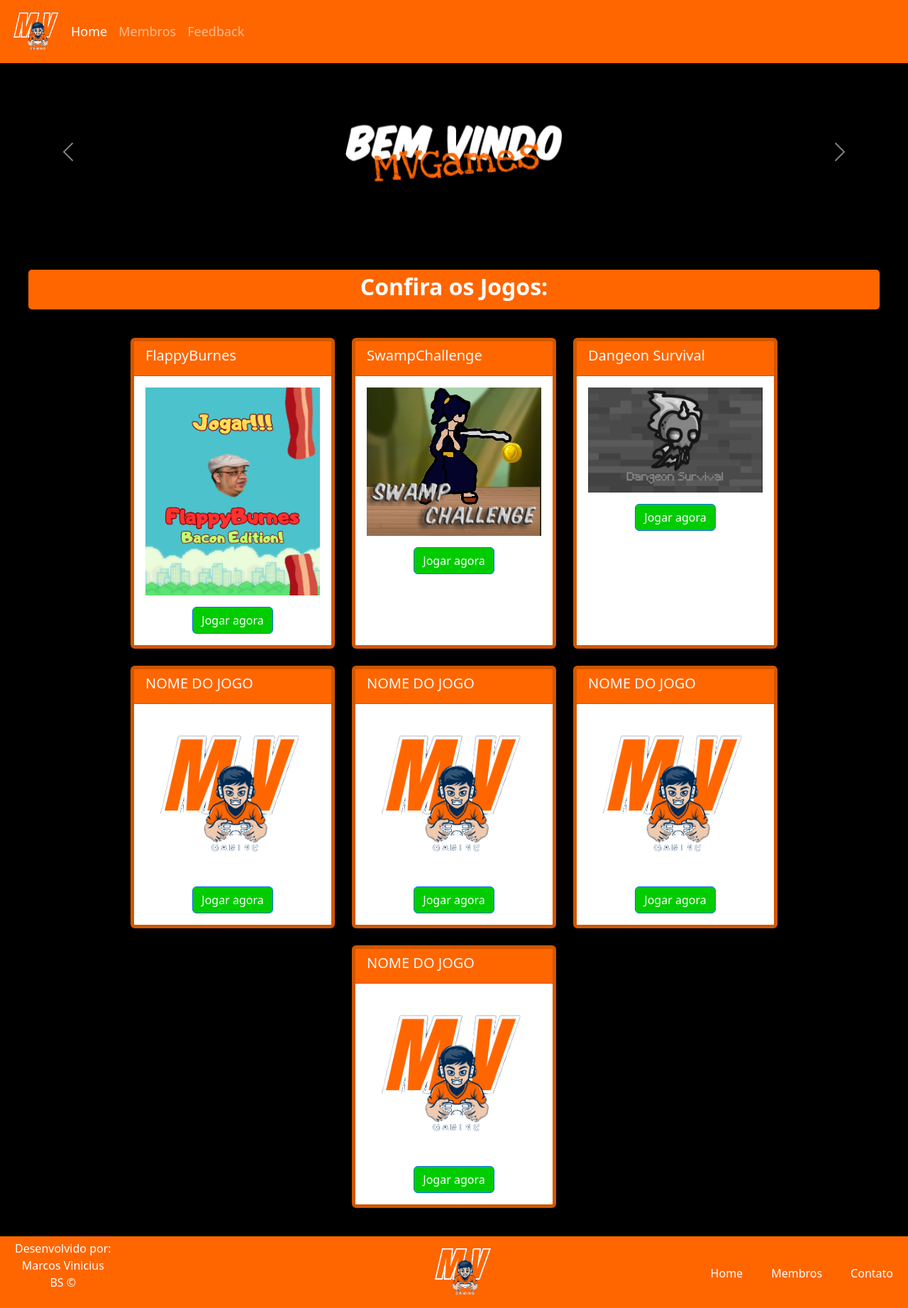
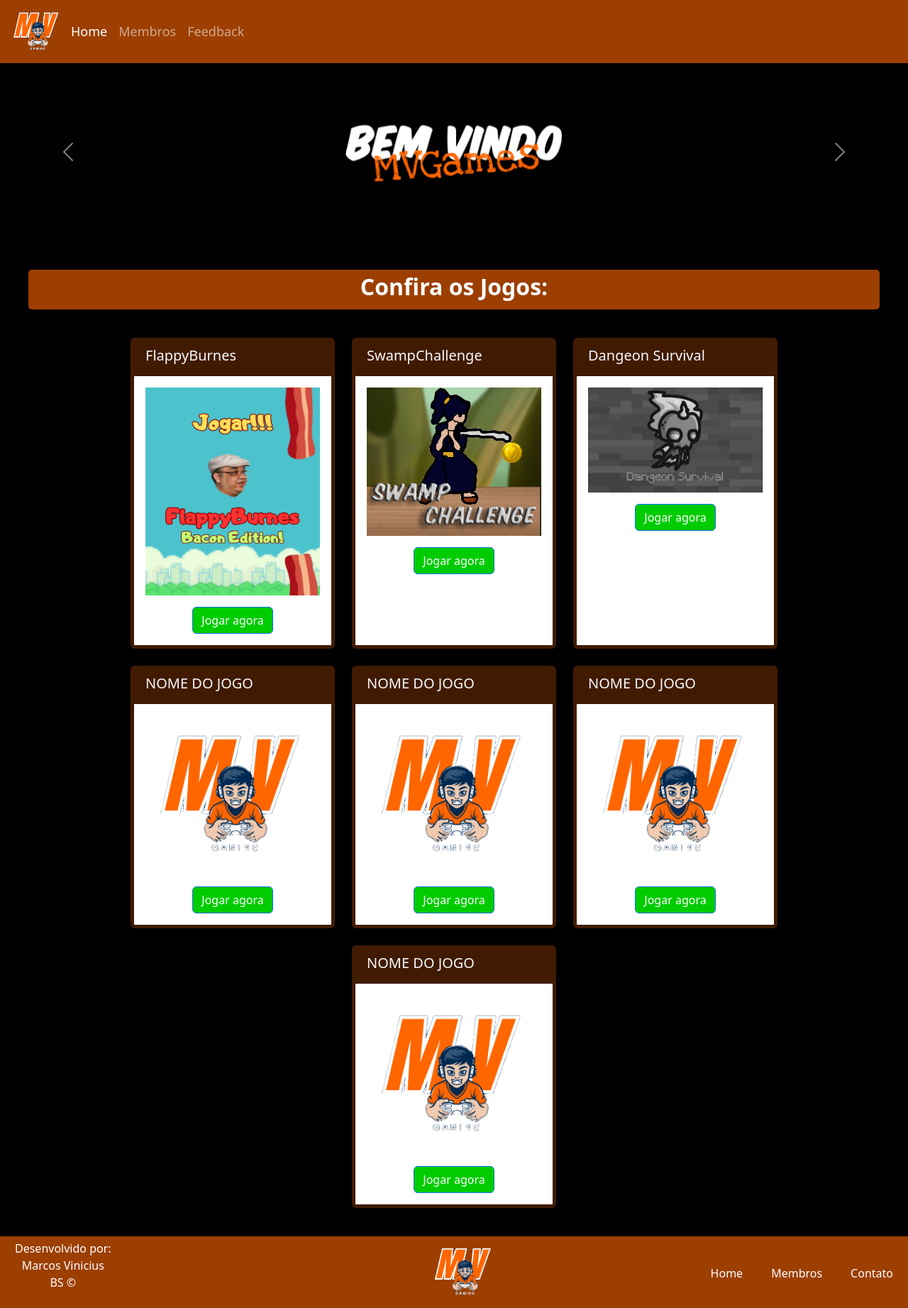
Before and after one commit to Marcosvini0001/TechAcademy2, a PHP site: page / in a window 1280 px wide. Shown: the whole page at 71% size. Run offline with PHP 8.4, Linux system fonts and the light colour scheme; some libraries are stand-ins or nearby versions.

Commit message:
mudanças de cores no site, colocando mais variantes

```diff
--- a/css/style.css
+++ b/css/style.css
@@ -59,7 +59,7 @@ body {
 }
 
 main .jogos {
-  background-color: #FF6600;
+  background-color: #9c3f00;
   color: white;
   padding: 5px;
   border-radius: 5px;
@@ -83,7 +83,7 @@ main .jogos {
 footer {
   /* ARRUMAR O FOOTER */
   display: flex;
-  background-color: #FF6600;
+  background-color: #9c3f00;
   color: white;
   margin-top: 40px;
   padding: 5px;
--- a/css/style.scss
+++ b/css/style.scss
@@ -1,6 +1,7 @@
 $primary: #FF6600;
 $secondary: #000000;
-$tertiary: #e65e03;
+$tertiary: #833400;
+$quaternary: #9c3f00;
 $font: Arial, Verdana, Tahoma; /* temporária */
 $font2: Raleway;
 $size: 18px;
@@ -64,7 +65,7 @@ body{
 
 main{
     .jogos{
-        background-color: $primary;
+        background-color: $quaternary;
         color: white;
         padding: 5px;
         border-radius: 5px;
@@ -90,7 +91,7 @@ main{
 footer {
     /* ARRUMAR O FOOTER */
     display: flex;
-    background-color: #FF6600;
+    background-color: $quaternary;
     color: white;
     margin-top: 40px;
     padding: 5px;
--- a/feedback.html
+++ b/feedback.html
@@ -11,7 +11,7 @@
 </head>
 <body class="body">
     <header class="header" >
-        <nav class="navbar navbar-expand-lg" style="background-color: #FF6600;" data-bs-theme="dark">
+        <nav class="navbar navbar-expand-lg" style="background-color: #9c3f00;" data-bs-theme="dark">
             <div class="container-fluid">
               <img src="img/mvz.png" alt="MVGames" title="MVGames" style="width: 80px;" alt="MV">
               <button class="navbar-toggler" type="button" data-bs-toggle="collapse" data-bs-target="#navbarNav" aria-controls="navbarNav" aria-expanded="false" aria-label="Toggle navigation">
--- a/index.html
+++ b/index.html
@@ -14,7 +14,7 @@
 </head>
 <body class="body">
     <header class="header" >
-        <nav class="navbar navbar-expand-lg" style="background-color: #FF6600;" data-bs-theme="dark">
+        <nav class="navbar navbar-expand-lg" style="background-color: #9c3f00;" data-bs-theme="dark">
             <div class="container-fluid">
               <img src="img/mvz.png" alt="MVGames" title="MVGames" style="width: 80px;" alt="MV">
               <button class="navbar-toggler" type="button" data-bs-toggle="collapse" data-bs-target="#navbarNav" aria-controls="navbarNav" aria-expanded="false" aria-label="Toggle navigation">
@@ -70,8 +70,8 @@
 
         <section class="container d-flex flex-wrap justify-content-center gap-4 mt-4">
 
-            <div class="card" style="width: 18rem; border: 5px solid rgb(209, 87, 0);">
-                <div class="card-header rounded-0 text-light" style="background-color: #FF6600;">
+            <div class="card" style="width: 18rem; border: 5px solid #411b01;">
+                <div class="card-header rounded-0 text-light" style="background-color: #411b01;">
                     <h5 class="card-title">FlappyBurnes</h5>
                 </div>
                 <div class="card-body d-flex flex-column align-items-center">
@@ -81,8 +81,8 @@
                 </div>
               </div>
 
-              <div class="card" style="width: 18rem; border: 5px solid rgb(209, 87, 0);">
-                <div class="card-header rounded-0 text-light" style="background-color: #FF6600;">
+              <div class="card" style="width: 18rem; border: 5px solid #411b01;">
+                <div class="card-header rounded-0 text-light" style="background-color: #411b01;">
                     <h5 class="card-title">SwampChallenge</h5>
                 </div>
                 <div class="card-body d-flex flex-column align-items-center">
@@ -92,8 +92,8 @@
                 </div>
               </div>
 
-              <div class="card" style="width: 18rem; border: 5px solid rgb(209, 87, 0);">
-                <div class="card-header rounded-0 text-light" style="background-color: #FF6600;">
+              <div class="card" style="width: 18rem; border: 5px solid #411b01;">
+                <div class="card-header rounded-0 text-light" style="background-color: #411b01;">
                     <h5 class="card-title">Dangeon Survival</h5>
                 </div>
                 <div class="card-body d-flex flex-column align-items-center">
@@ -103,8 +103,8 @@
                 </div>
               </div>
 
-              <div class="card" style="width: 18rem; border: 5px solid rgb(209, 87, 0);">
-                <div class="card-header rounded-0 text-light" style="background-color: #FF6600;">
+              <div class="card" style="width: 18rem; border: 5px solid #411b01;">
+                <div class="card-header rounded-0 text-light" style="background-color: #411b01;">
                     <h5 class="card-title">NOME DO JOGO</h5>
                 </div>
                 <div class="card-body d-flex flex-column align-items-center">
@@ -114,8 +114,8 @@
                 </div>
               </div>
 
-              <div class="card" style="width: 18rem; border: 5px solid rgb(209, 87, 0);">
-                <div class="card-header rounded-0 text-light" style="background-color: #FF6600;">
+              <div class="card" style="width: 18rem; border: 5px solid #411b01;">
+                <div class="card-header rounded-0 text-light" style="background-color: #411b01;">
                     <h5 class="card-title">NOME DO JOGO</h5>
                 </div>
 
@@ -125,8 +125,8 @@
                   <a href="#" class="btn btn-primary d-flex align-items-center" style="background-color: #00CC00;">Jogar agora</a>
                 </div>
               </div>
-              <div class="card" style="width: 18rem; border: 5px solid rgb(209, 87, 0);">
-                <div class="card-header rounded-0 text-light" style="background-color: #FF6600;">
+              <div class="card" style="width: 18rem; border: 5px solid #411b01;">
+                <div class="card-header rounded-0 text-light" style="background-color: #411b01;">
                     <h5 class="card-title">NOME DO JOGO</h5>
                 </div>
                 <div class="card-body d-flex flex-column align-items-center">
@@ -136,8 +136,8 @@
                 </div>
               </div>
 
-              <div class="card" style="width: 18rem; border: 5px solid rgb(209, 87, 0);">
-                <div class="card-header rounded-0 text-light" style="background-color: #FF6600;">
+              <div class="card" style="width: 18rem; border: 5px solid #411b01;">
+                <div class="card-header rounded-0 text-light" style="background-color: #411b01;">
                     <h5 class="card-title">NOME DO JOGO</h5>
                 </div>
                 <div class="card-body d-flex flex-column align-items-center">
```
Also changed, not shown: css/style.min.css (+1 -1 lines), membros.html (+5 -5 lines), 1 other file.
